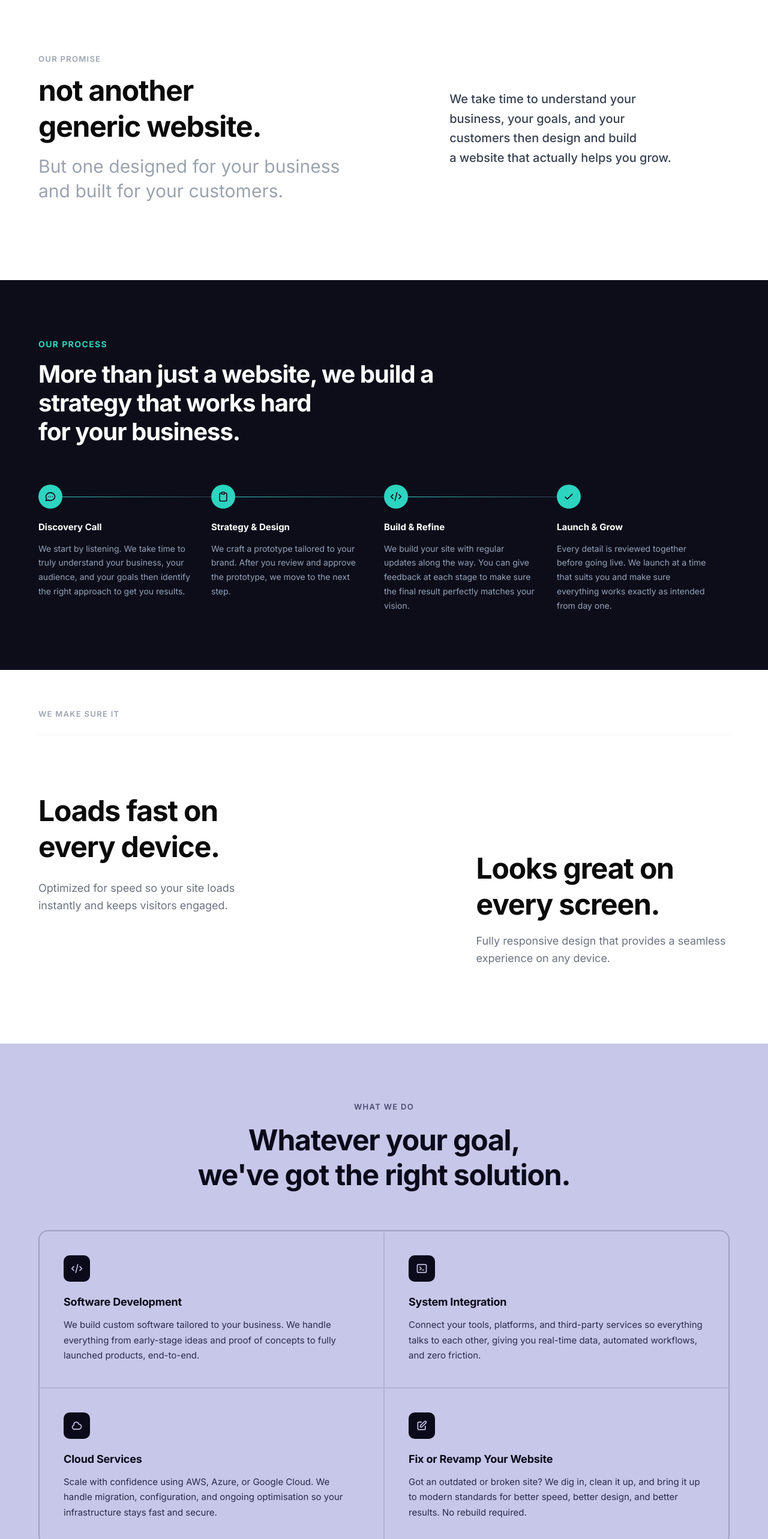
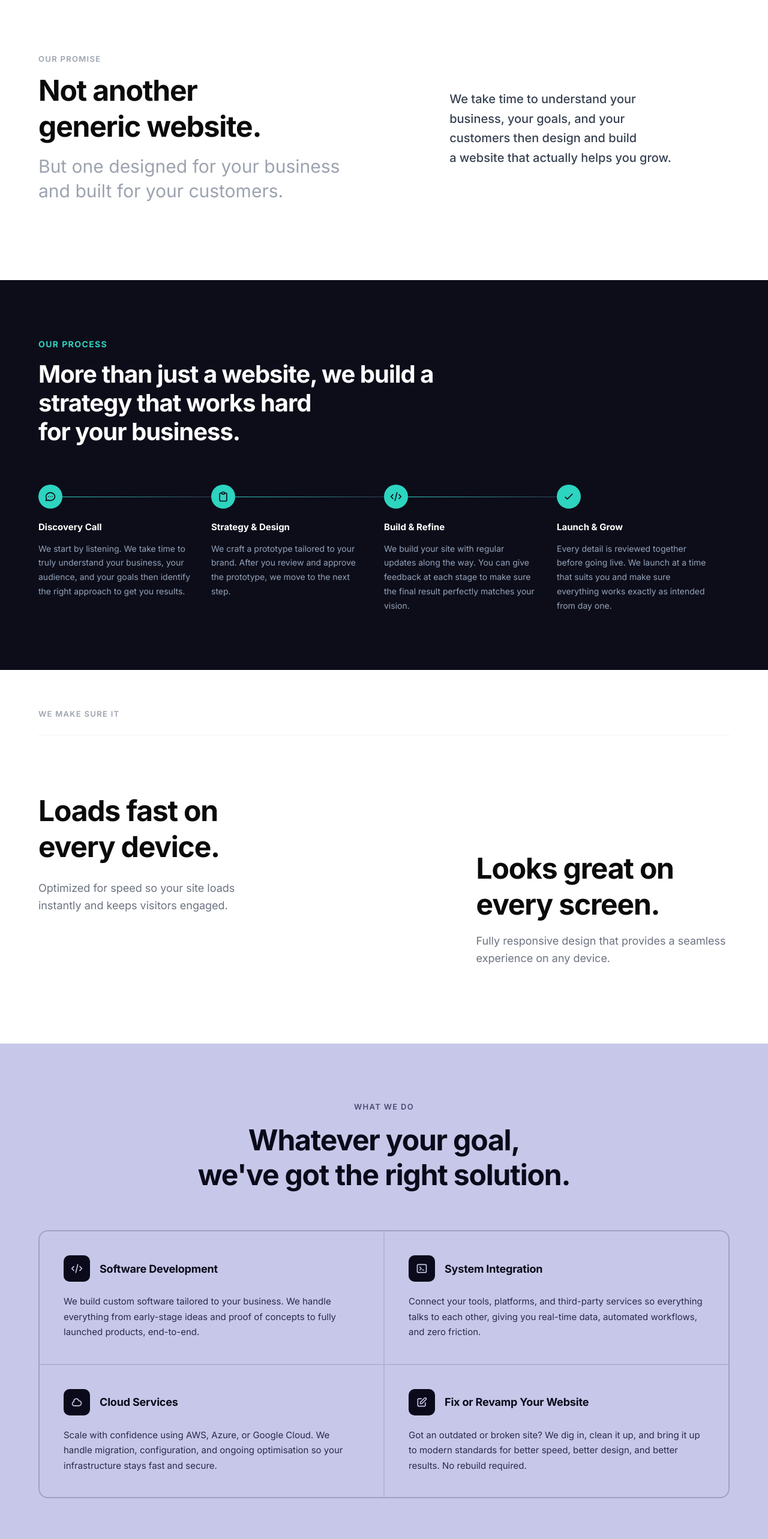
Before and after one commit to 19Kushagra0/it-solutions, a Next.js app: page / in a window 1280 px wide. Shown: the part 840-3406 px from the top of the page at 60% size. Built offline with nearby package versions, Linux system fonts and the light colour scheme.

Commit message:
update ui

```diff
--- a/src/app/page.tsx
+++ b/src/app/page.tsx
@@ -135,7 +135,7 @@ export default function Home() {
           <div className={styles.infoLeft}>
             <p className={styles.infoEyebrow}>OUR PROMISE</p>
             <h2 className={styles.infoTitle}>
-              not another
+              Not another
               <br />
               generic website.
             </h2>
@@ -274,12 +274,14 @@ export default function Home() {
           <div className={styles.servicesGrid}>
             {/* Card 1 */}
             <div className={styles.serviceCard}>
+              <div className={styles.serviceCardHeader}>
                 <div className={styles.serviceIcon}>
                   <svg fill="none" viewBox="0 0 24 24" stroke="currentColor" strokeWidth={2}>
                     <path strokeLinecap="round" strokeLinejoin="round" d="M10 20l4-16m4 4l4 4-4 4M6 16l-4-4 4-4" />
                   </svg>
                 </div>
                 <h3 className={styles.serviceCardTitle}>Software Development</h3>
+              </div>
               <p className={styles.serviceCardDesc}>
                 We build custom software tailored to your business. We handle
                 everything from early-stage ideas and proof of concepts to
@@ -288,12 +290,14 @@ export default function Home() {
             </div>
             {/* Card 2 */}
             <div className={styles.serviceCard}>
+              <div className={styles.serviceCardHeader}>
                 <div className={styles.serviceIcon}>
                   <svg fill="none" viewBox="0 0 24 24" stroke="currentColor" strokeWidth={2}>
                     <path strokeLinecap="round" strokeLinejoin="round" d="M8 9l3 3-3 3m5 0h3M5 20h14a2 2 0 002-2V6a2 2 0 00-2-2H5a2 2 0 00-2 2v12a2 2 0 002 2z" />
                   </svg>
                 </div>
                 <h3 className={styles.serviceCardTitle}>System Integration</h3>
+              </div>
               <p className={styles.serviceCardDesc}>
                 Connect your tools, platforms, and third-party services so
                 everything talks to each other, giving you real-time data,
@@ -302,12 +306,14 @@ export default function Home() {
             </div>
             {/* Card 3 */}
             <div className={styles.serviceCard}>
+              <div className={styles.serviceCardHeader}>
                 <div className={styles.serviceIcon}>
                   <svg fill="none" viewBox="0 0 24 24" stroke="currentColor" strokeWidth={2}>
                     <path strokeLinecap="round" strokeLinejoin="round" d="M3 15a4 4 0 004 4h9a5 5 0 10-.1-9.999 5.002 5.002 0 10-9.78 2.096A4.001 4.001 0 003 15z" />
                   </svg>
                 </div>
                 <h3 className={styles.serviceCardTitle}>Cloud Services</h3>
+              </div>
               <p className={styles.serviceCardDesc}>
                 Scale with confidence using AWS, Azure, or Google Cloud. We
                 handle migration, configuration, and ongoing optimisation so
@@ -316,12 +322,14 @@ export default function Home() {
             </div>
             {/* Card 4 */}
             <div className={styles.serviceCard}>
+              <div className={styles.serviceCardHeader}>
                 <div className={styles.serviceIcon}>
                   <svg fill="none" viewBox="0 0 24 24" stroke="currentColor" strokeWidth={2}>
                     <path strokeLinecap="round" strokeLinejoin="round" d="M11 5H6a2 2 0 00-2 2v11a2 2 0 002 2h11a2 2 0 002-2v-5m-1.414-9.414a2 2 0 112.828 2.828L11.828 15H9v-2.828l8.586-8.586z" />
                   </svg>
                 </div>
                 <h3 className={styles.serviceCardTitle}>Fix or Revamp Your Website</h3>
+              </div>
               <p className={styles.serviceCardDesc}>
                 Got an outdated or broken site? We dig in, clean it up, and
                 bring it up to modern standards for better speed, better design,
--- a/src/styles/homepage.module.css
+++ b/src/styles/homepage.module.css
@@ -48,6 +48,9 @@
 }
 
 @media screen and (max-width: 1270px) {
+  .heroContent {
+    order: 2;
+  }
   .heroContent,
   .heroDescription {
     text-align: center;
@@ -131,6 +134,7 @@
 @media screen and (max-width: 1270px) {
   .heroMockupContainer {
     margin-right: auto;
+    order: 1;
   }
 }
 
@@ -717,6 +721,13 @@
   padding: 2.5rem;
 }
 
+.serviceCardHeader {
+  display: flex;
+  align-items: center;
+  gap: 1rem;
+  margin-bottom: 1.25rem;
+}
+
 .serviceIcon {
   width: 2.75rem;
   height: 2.75rem;
@@ -725,7 +736,6 @@
   display: flex;
   align-items: center;
   justify-content: center;
-  margin-bottom: 1.25rem;
   flex-shrink: 0;
 }
 
@@ -739,7 +749,7 @@
   font-size: 1.125rem;
   font-weight: 700;
   color: #0a0a1a;
-  margin-bottom: 0.75rem;
+  margin-bottom: 0;
   letter-spacing: -0.01em;
 }
 
```
Lines whose indentation alone changed are shown as unchanged.
